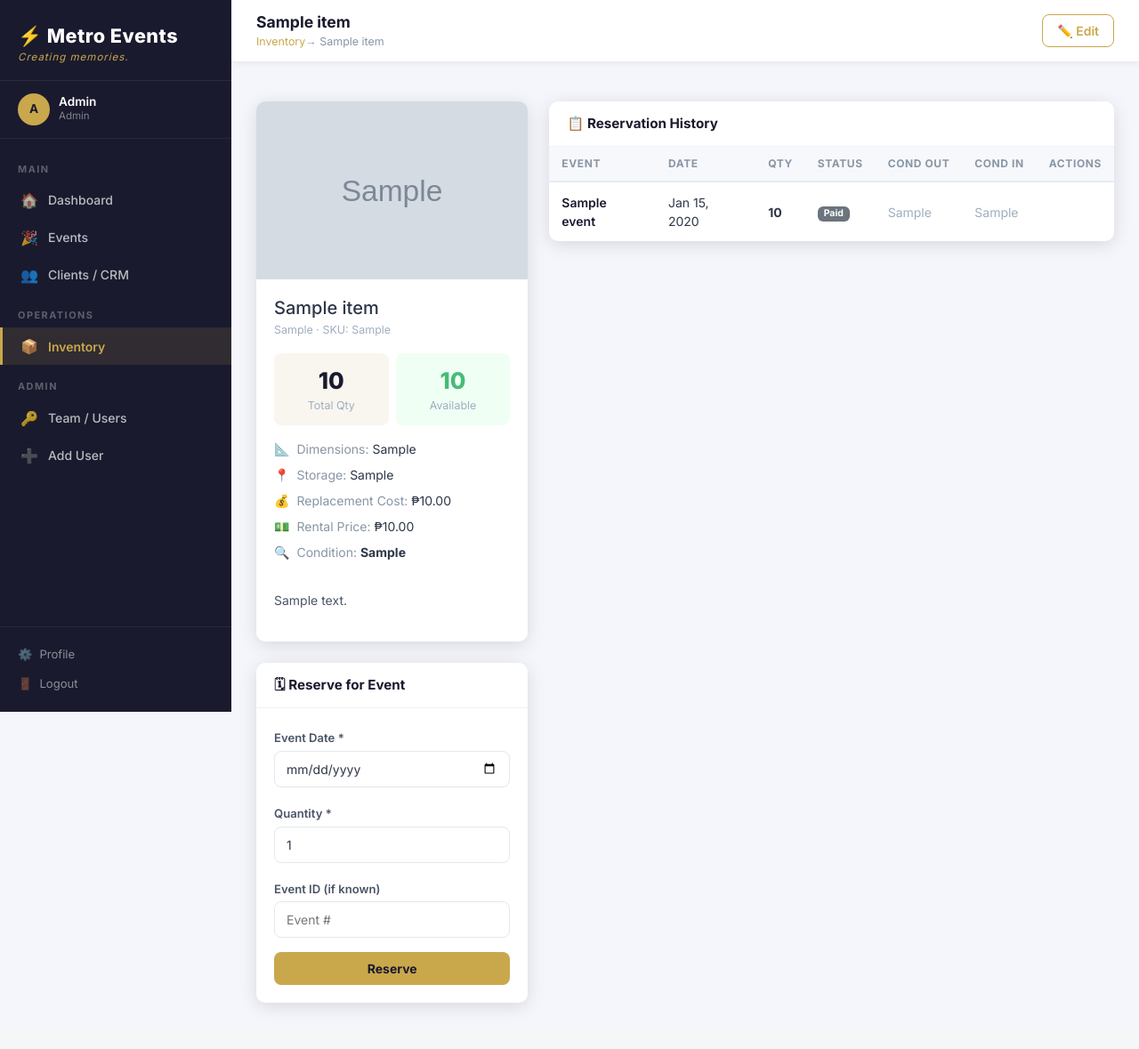
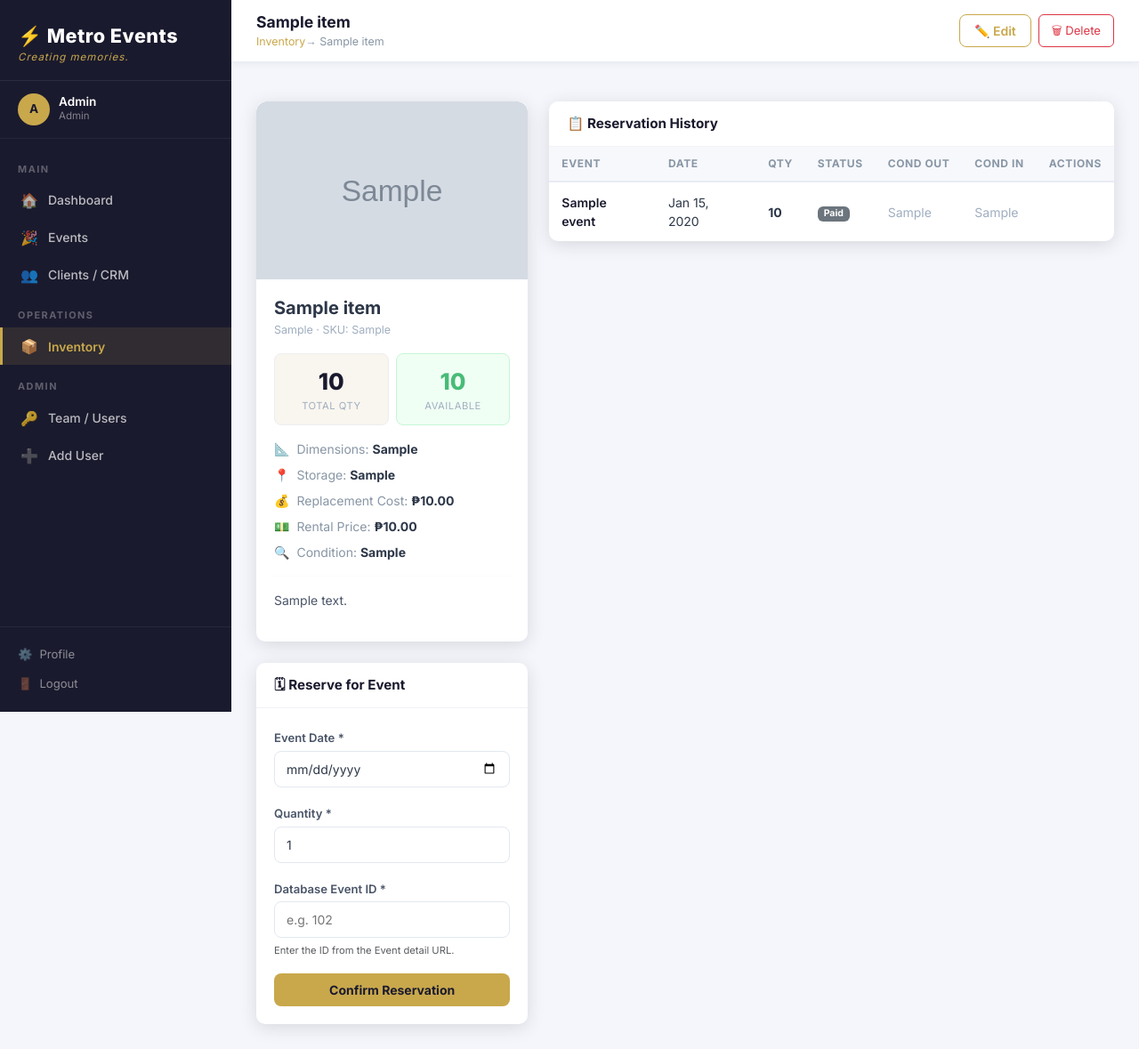
Before and after one commit to meisems/metroevents, a Flask app: page /inventory/1 in a window 1280 px wide. Shown: the whole page at 89% size. Before the commit the page ends 1134 px from the top, so only its background shows below. Run offline with Flask 3, Linux system fonts and the light colour scheme; a user stored in the database is signed in; tables that the repository leaves empty hold one stand-in row (values such as "Sample post"); grey boxes marked "Sample" are stand-in pictures.

Commit message:
Update detail.html

```diff
--- a/templates/inventory/detail.html
+++ b/templates/inventory/detail.html
@@ -1,9 +1,27 @@
 {% extends "base.html" %}
 {% block title %}{{ item.name }}{% endblock %}
 {% block page_title %}{{ item.name }}{% endblock %}
-{% block breadcrumb %}<a href="{{ url_for('inventory.list_items') }}">Inventory</a> → {{ item.name }}{% endblock %}
+
+{% block breadcrumb %}
+  <a href="{{ url_for('inventory.list_items') }}">Inventory</a> → {{ item.name }}
+{% endblock %}
+
 {% block topbar_actions %}
-  <a href="{{ url_for('inventory.edit_item', item_id=item.id) }}" class="btn-outline-gold">✏️ Edit</a>
+<div class="d-flex gap-2">
+  <a href="{{ url_for('inventory.edit_item', item_id=item.id) }}" class="btn-outline-gold">
+    ✏️ Edit
+  </a>
+
+  {% if current_user.is_admin %}
+  <form action="{{ url_for('inventory.delete_item', item_id=item.id) }}" method="POST"
+        onsubmit="return confirm('Permanently remove {{ item.name }} from inventory? This cannot be undone.');">
+    <input type="hidden" name="csrf_token" value="{{ csrf_token() }}" />
+    <button type="submit" class="btn btn-outline-danger" style="padding: 8px 14px; font-size: 0.82rem;">
+      🗑 Delete
+    </button>
+  </form>
+  {% endif %}
+</div>
 {% endblock %}
 
 {% block content %}
@@ -12,26 +30,29 @@
     <div class="me-card mb-4">
       {% if item.photo_url %}
       <img src="{{ item.photo_url }}" alt="{{ item.name }}"
-           style="width:100%;height:200px;object-fit:cover;"
+           style="width:100%; height:200px; object-fit:cover; border-radius: 12px 12px 0 0;"
            onerror="this.style.display='none'" />
       {% endif %}
+
       <div class="me-card-body">
-        <h5 class="mb-1">{{ item.name }}</h5>
-        <div class="text-muted-sm mb-3">{{ item.category|title }} {% if item.sku %}· SKU: {{ item.sku }}{% endif %}</div>
+        <h5 class="mb-1" style="font-weight: 700;">{{ item.name }}</h5>
+        <div class="text-muted-sm mb-3">
+          {{ item.category|title }} {% if item.sku %}· SKU: {{ item.sku }}{% endif %}
+        </div>
 
         <div class="row g-2 mb-3">
           <div class="col-6">
-            <div style="background:#F9F6EF;border-radius:8px;padding:12px;text-align:center;">
-              <div style="font-size:1.6rem;font-weight:800;color:#1A1A2E;">{{ item.total_qty }}</div>
-              <div class="text-muted-sm">Total Qty</div>
+            <div style="background:#F9F6EF; border-radius:8px; padding:12px; text-align:center; border: 1px solid #eee;">
+              <div style="font-size:1.6rem; font-weight:800; color:#1A1A2E;">{{ item.total_qty }}</div>
+              <div class="text-muted-sm" style="font-size: 0.7rem; text-transform: uppercase; letter-spacing: 0.5px;">Total Qty</div>
             </div>
           </div>
           <div class="col-6">
-            <div style="background:{{ '#FFF5F5' if item.available_qty == 0 else '#F0FFF4' }};border-radius:8px;padding:12px;text-align:center;">
-              <div style="font-size:1.6rem;font-weight:800;color:{{ '#F56565' if item.available_qty == 0 else '#48BB78' }};">
+            <div style="background:{{ '#FFF5F5' if item.available_qty == 0 else '#F0FFF4' }}; border-radius:8px; padding:12px; text-align:center; border: 1px solid {{ '#FED7D7' if item.available_qty == 0 else '#C6F6D5' }};">
+              <div style="font-size:1.6rem; font-weight:800; color:{{ '#F56565' if item.available_qty == 0 else '#48BB78' }};">
                 {{ item.available_qty }}
               </div>
-              <div class="text-muted-sm">Available</div>
+              <div class="text-muted-sm" style="font-size: 0.7rem; text-transform: uppercase; letter-spacing: 0.5px;">Available</div>
             </div>
           </div>
         </div>
@@ -39,7 +60,7 @@
         {% macro irow(icon, label, val) %}
         <div class="d-flex gap-2 mb-2" style="font-size:.875rem;">
           <span>{{ icon }}</span>
-          <div><span style="color:#8896A5;">{{ label }}:</span> {{ val or '—' }}</div>
+          <div><span style="color:#8896A5;">{{ label }}:</span> <strong>{{ val or '—' }}</strong></div>
         </div>
         {% endmacro %}
 
@@ -47,6 +68,7 @@
         {{ irow('📍', 'Storage', item.storage_location) }}
         {{ irow('💰', 'Replacement Cost', item.replacement_cost|peso if item.replacement_cost else None) }}
         {{ irow('💵', 'Rental Price', item.rental_price|peso if item.rental_price else None) }}
+
         <div class="d-flex gap-2 mb-2" style="font-size:.875rem;">
           <span>🔍</span>
           <div>
@@ -57,12 +79,11 @@
 
         {% if item.description %}
         <hr class="divider" />
-        <p style="font-size:.875rem;color:#4A5568;">{{ item.description }}</p>
+        <p style="font-size:.875rem; color:#4A5568; line-height: 1.5;">{{ item.description }}</p>
         {% endif %}
       </div>
     </div>
 
-    <!-- Reserve form -->
     <div class="me-card">
       <div class="me-card-header"><h5>🗓 Reserve for Event</h5></div>
       <div class="me-card-body">
@@ -74,13 +95,14 @@
           </div>
           <div class="mb-3">
             <label class="me-form-label">Quantity *</label>
-            <input type="number" name="quantity" class="me-form-control" value="1" min="1" required />
+            <input type="number" name="quantity" class="me-form-control" value="1" min="1" max="{{ item.total_qty }}" required />
           </div>
           <div class="mb-3">
-            <label class="me-form-label">Event ID (if known)</label>
-            <input type="number" name="event_id" class="me-form-control" placeholder="Event #" required />
+            <label class="me-form-label">Database Event ID *</label>
+            <input type="number" name="event_id" class="me-form-control" placeholder="e.g. 102" required />
+            <small class="text-muted" style="font-size: 0.7rem;">Enter the ID from the Event detail URL.</small>
           </div>
-          <button type="submit" class="btn-gold w-100 justify-content-center">Reserve</button>
+          <button type="submit" class="btn-gold w-100 justify-content-center">Confirm Reservation</button>
         </form>
       </div>
     </div>
@@ -90,19 +112,28 @@
     <div class="me-card">
       <div class="me-card-header"><h5>📋 Reservation History</h5></div>
       <div class="me-card-body p-0">
-        <table class="me-table">
+        <div class="table-responsive">
+          <table class="me-table mb-0">
             <thead>
-            <tr><th>Event</th><th>Date</th><th>Qty</th><th>Status</th><th>Cond Out</th><th>Cond In</th><th>Actions</th></tr>
+              <tr>
+                <th>Event</th>
+                <th>Date</th>
+                <th>Qty</th>
+                <th>Status</th>
+                <th>Cond Out</th>
+                <th>Cond In</th>
+                <th class="text-end">Actions</th>
+              </tr>
             </thead>
             <tbody>
               {% for r in reservations %}
               <tr>
                 <td>
                   {% if r.event %}
-                <a href="{{ url_for('events.detail', event_id=r.event.id, tab='inventory') }}" style="font-weight:600;color:#1A1A2E;">
+                  <a href="{{ url_for('events.detail', event_id=r.event.id, tab='inventory') }}" style="font-weight:600; color:#1A1A2E;">
                     {{ r.event.name }}
                   </a>
-                {% else %}—{% endif %}
+                  {% else %}<span class="text-muted">Orphan Record</span>{% endif %}
                 </td>
                 <td>{{ r.event_date|dateformat }}</td>
                 <td><strong>{{ r.quantity }}</strong></td>
@@ -113,19 +144,19 @@
                 </td>
                 <td class="text-muted-sm cond-{{ r.condition_out or '' }}">{{ r.condition_out|title if r.condition_out else '—' }}</td>
                 <td class="text-muted-sm cond-{{ r.condition_in or '' }}">{{ r.condition_in|title if r.condition_in else '—' }}</td>
-              <td>
+                <td class="text-end">
                   {% if r.status == 'reserved' %}
                   <form action="{{ url_for('inventory.checkout', res_id=r.id) }}" method="POST" class="d-inline">
                     <input type="hidden" name="csrf_token" value="{{ csrf_token() }}" />
-                  <input type="hidden" name="condition" value="good" />
+                    <input type="hidden" name="condition" value="{{ item.condition }}" />
                     <button class="btn btn-sm btn-outline-warning">Check Out</button>
                   </form>
                   {% elif r.status == 'checked_out' %}
                   <form action="{{ url_for('inventory.return_item', res_id=r.id) }}" method="POST" class="d-inline">
                     <input type="hidden" name="csrf_token" value="{{ csrf_token() }}" />
-                  <select name="condition" class="me-form-control d-inline" style="width:90px;font-size:.78rem;">
+                    <select name="condition" class="me-form-control d-inline p-1" style="width:85px; font-size:.7rem; height: auto;">
                       {% for c in conditions %}
-                    <option value="{{ c }}">{{ c|title }}</option>
+                      <option value="{{ c }}" {{ 'selected' if item.condition == c }}>{{ c|title }}</option>
                       {% endfor %}
                     </select>
                     <button class="btn btn-sm btn-outline-success ms-1">Return</button>
@@ -134,7 +165,7 @@
                 </td>
               </tr>
               {% else %}
-            <tr><td colspan="7" class="text-center text-muted-sm py-4">No reservations yet.</td></tr>
+              <tr><td colspan="7" class="text-center text-muted-sm py-5">No reservation history found for this item.</td></tr>
               {% endfor %}
             </tbody>
           </table>
@@ -142,4 +173,5 @@
       </div>
     </div>
   </div>
+</div>
 {% endblock %}
```
Lines whose indentation alone changed are shown as unchanged.
